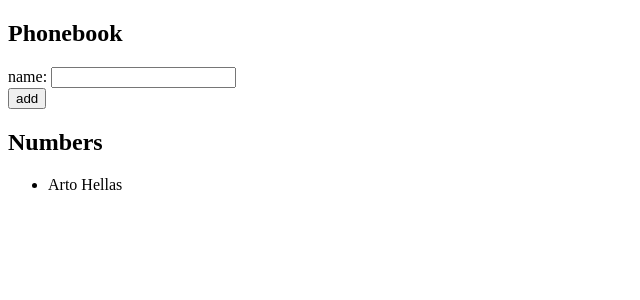
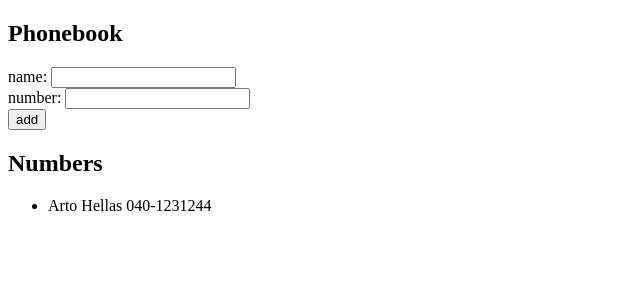
Before and after one commit to Zakki-coder/Fullstackopen, a React (Create React App) app in the folder osa2/puhelinluettelo/: page / in a window 1280 px wide. Shown: the top 300 px of the page, without its empty margins (0-640 px from the left). Built offline with nearby package versions, Linux system fonts and the light colour scheme.

Commit message:
puhelinluettelo step3

```diff
--- a/osa2/puhelinluettelo/src/App.js
+++ b/osa2/puhelinluettelo/src/App.js
@@ -2,9 +2,10 @@ import { useState } from 'react'
 
 const App = () => {
   const [persons, setPersons] = useState([
-	{ name: 'Arto Hellas' }
+	{ name: 'Arto Hellas', number: "040-1231244" }
   ])
   const [newName, setNewName] = useState('')
+  const [newNumber, setNumber] = useState('')
   let id = 0
 
   const handleNameChange = (event) => {
@@ -13,15 +14,23 @@ const App = () => {
 
   const addContact = (event) => {
 	event.preventDefault()
+
 	if (!persons.some(person => person.name.toLowerCase() === newName.toLowerCase())) {
-		setPersons(persons.concat({name: newName}))
+		if (newName.length > 0)
+			setPersons(persons.concat({name: newName, number:newNumber}))
+		else
+			alert(`You have given an empty name`)
 	}
 	else
 		alert(`${newName} is already added to phonebook`)
   }
 
   const Person = ({person}) => {
-	return <li>{person.name}</li>
+	return <li>{person.name} {person.number}</li>
+  }
+
+  const handleNumber = (event) => {
+	setNumber(event.target.value)
   }
 
   return (
@@ -32,6 +41,11 @@ const App = () => {
 		  name: <input
 		   value={newName}
 		   onChange={handleNameChange}/>
+		</div>
+		<div>
+			number: <input
+				value={newNumber}
+				onChange={handleNumber}/>
 		</div>
 		<div>
 		  <button type="submit">add</button>
```
